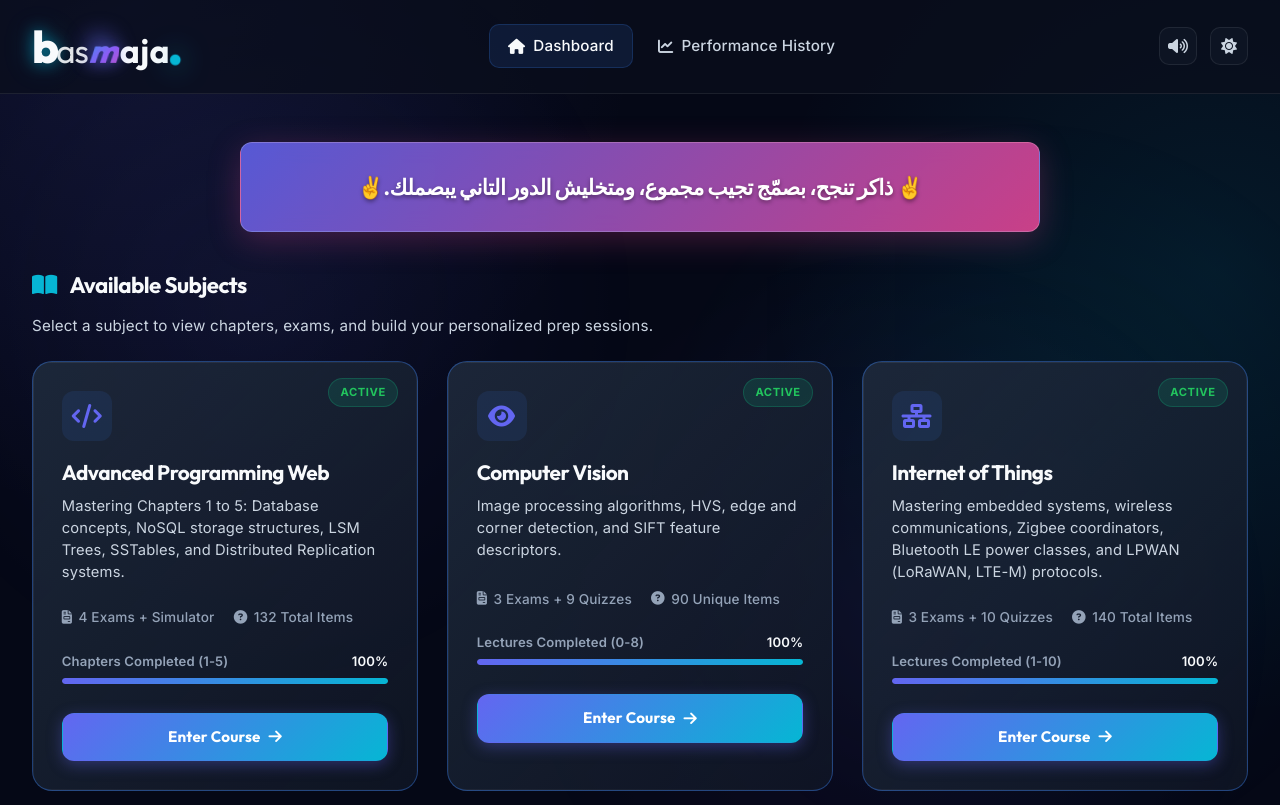
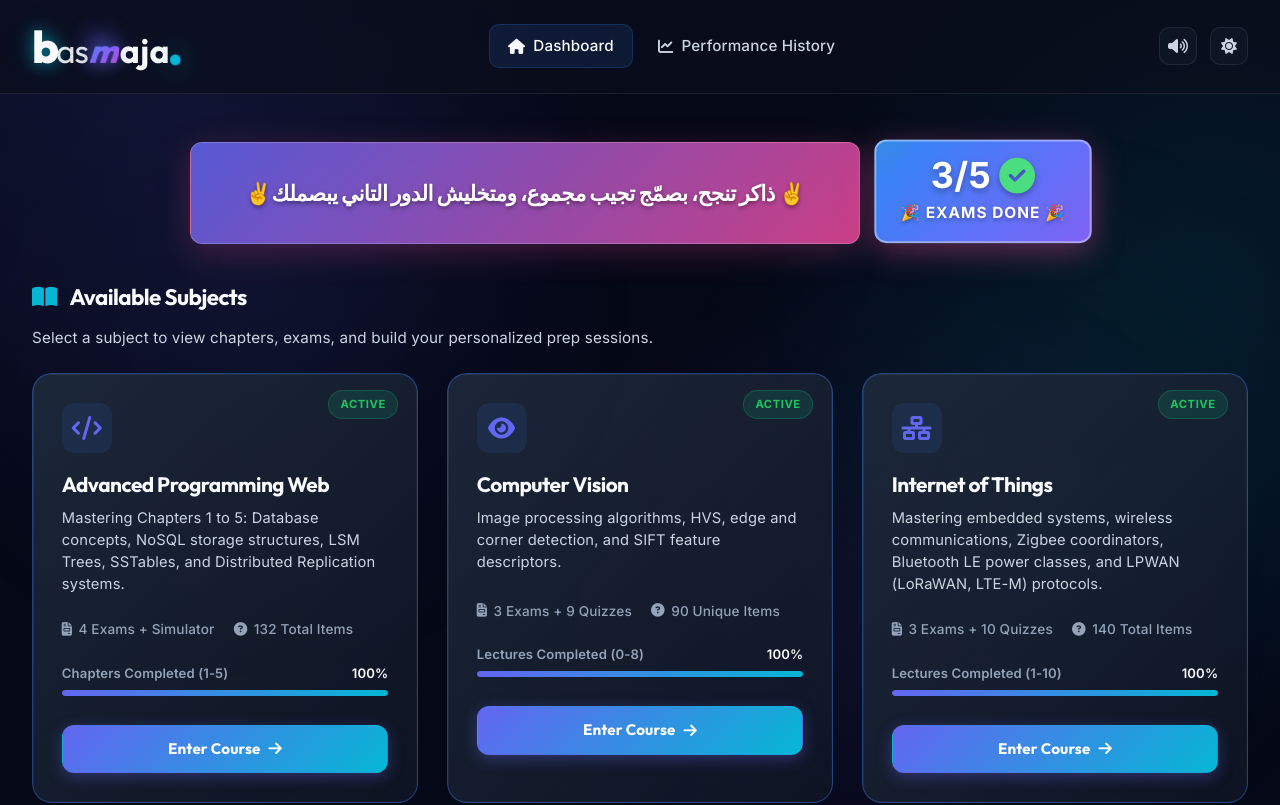
Before and after one commit to Zyad256/Exams, a React (Vite) app in the folder frontend/: page / in a window 1280 px wide. Shown: the top 805 px of the page. Built offline with nearby package versions, Linux system fonts and the light colour scheme.

Commit message:
exams progress

```diff
--- a/frontend/src/components/ui/RotatingTitle.css
+++ b/frontend/src/components/ui/RotatingTitle.css
@@ -1,17 +1,79 @@
+.rotating-title-wrapper {
+  display: flex;
+  align-items: stretch;
+  justify-content: center;
+  gap: 1rem;
+  margin: 1rem auto 2.5rem;
+  max-width: 900px;
+}
+
 .rotating-title-container {
   text-align: center;
-  margin: 1rem auto 2.5rem;
   padding: 1.5rem;
   background: linear-gradient(135deg, rgba(99, 102, 241, 0.85), rgba(236, 72, 153, 0.85));
   border-radius: 12px;
   border: 1px solid rgba(255, 255, 255, 0.2);
   box-shadow: 0 8px 32px rgba(236, 72, 153, 0.25);
-  max-width: 800px;
   backdrop-filter: blur(12px);
   min-height: 90px;
   display: flex;
   align-items: center;
   justify-content: center;
+  flex: 1;
+}
+
+.exams-progress-badge {
+  display: flex;
+  flex-direction: column;
+  align-items: center;
+  justify-content: center;
+  background: linear-gradient(135deg, #10b981, #3b82f6, #8b5cf6, #ec4899);
+  background-size: 300% 300%;
+  border-radius: 12px;
+  border: 2px solid rgba(255, 255, 255, 0.4);
+  padding: 1rem 1.5rem;
+  min-width: 150px;
+  box-shadow: 0 8px 32px rgba(236, 72, 153, 0.4);
+  animation: celebrateGradient 5s ease infinite, celebrateBounce 2s infinite ease-in-out;
+}
+
+.progress-number {
+  font-size: 2.2rem;
+  font-weight: 900;
+  color: #ffffff;
+  display: flex;
+  align-items: center;
+  gap: 0.5rem;
+  line-height: 1;
+  text-shadow: 0 3px 6px rgba(0, 0, 0, 0.3);
+}
+
+.progress-label {
+  font-size: 0.95rem;
+  font-weight: 800;
+  color: #ffffff;
+  text-transform: uppercase;
+  letter-spacing: 1px;
+  margin-top: 0.5rem;
+  text-align: center;
+  text-shadow: 0 2px 4px rgba(0, 0, 0, 0.3);
+}
+
+@keyframes celebrateGradient {
+  0% { background-position: 0% 50%; }
+  50% { background-position: 100% 50%; }
+  100% { background-position: 0% 50%; }
+}
+
+@keyframes celebrateBounce {
+  0%, 100% { transform: translateY(0) scale(1); }
+  50% { transform: translateY(-5px) scale(1.05); }
+}
+
+@media (max-width: 768px) {
+  .rotating-title-wrapper {
+    flex-direction: column;
+  }
 }
 
 .rotating-title-text {
--- a/frontend/src/components/ui/RotatingTitle.jsx
+++ b/frontend/src/components/ui/RotatingTitle.jsx
@@ -3,17 +3,17 @@ import './RotatingTitle.css';
 
 const sentences = [
   // also add ✌️to the begining of sentences so sentences start with ✌️
-  "✌️ ذاكر شوية، بصمّج شوية، المهم تعدّي من أول مرة.✌️",
-  "✌️ ذاكر تنجح، بصمّج تجيب مجموع، ومتخليش الدور التاني يبصملك.✌️",
-  "✌️ ذاكر للنجاح، بصمّج للمجموع، وتجنب الدور التاني بأي طريقة مشروعة.✌️",
-  "✌️ ذاكر تنجح، بصمّج تعلي المجموع، والباقي على الله.✌️",
-  "✌️ لما المذاكرة متكفّيش، البصمجة مبتقصرش.✌️",
-  "✌️ الامتحان أسهل مما تتخيل، بس محتاج شوية تركيز وشوية بصمجة.✌️",
-  "✌️ البصمجة هي طريقك للنجاح، بس متنساش تذاكر كويس.✌️",
-  "✌️ متخليش كلمة دور تاني تخش حياتك، معاك بصمجه كل حاجة هتبقى تمام.✌️",
-  "✌️ ذاكر تنجح، بصمّج تجيب مجموع، وخلي الدور التاني لغيرك.✌️",
-  "✌️ بصمّج على قد ما تقدر، وذاكر على قد ما تحتاج.✌️",
-  " طول ما الامتحان مش بكرة يبقي الدنيا لسه بخير\n ✌️محمد أبو بكر✌️"
+  "✌️ ذاكر شوية، بصمّج شوية، المهم تعدّي من أول مرة✌️",
+  "✌️ ذاكر تنجح، بصمّج تجيب مجموع، ومتخليش الدور التاني يبصملك✌️",
+  "✌️ ذاكر للنجاح، بصمّج للمجموع، وتجنب الدور التاني بأي طريقة مشروعة✌️",
+  "✌️ ذاكر تنجح، بصمّج تعلي المجموع، والباقي على الله✌️",
+  "✌️ لما المذاكرة متكفّيش، البصمجة مبتقصرش✌️",
+  "✌️ الامتحان أسهل مما تتخيل، بس محتاج شوية تركيز وشوية بصمجة✌️",
+  "✌️ البصمجة هي طريقك للنجاح، بس متنساش تذاكر كويس✌️",
+  "✌️ متخليش كلمة دور تاني تخش حياتك، معاك بصمجه كل حاجة هتبقى تمام✌️",
+  "✌️ ذاكر تنجح، بصمّج تجيب مجموع، وخلي الدور التاني لغيرك✌️",
+  "✌️ بصمّج على قد ما تقدر، وذاكر على قد ما تحتاج✌️",
+  "طول ما الامتحان مش بكرة يبقي الدنيا لسه بخير\n ✌️محمد أبو بكر✌️"
 ];
 
 export default function RotatingTitle() {
@@ -27,10 +27,16 @@ export default function RotatingTitle() {
   }, []);
 
   return (
-    <div className="rotating-title-container">
-      <h2 className="rotating-title-text" key={index}>
-        {sentences[index]}
-      </h2>
+    <div className="rotating-title-wrapper">
+      <div className="rotating-title-container">
+        <h2 className="rotating-title-text" key={index}>
+          {sentences[index]}
+        </h2>
+      </div>
+      <div className="exams-progress-badge">
+        <div className="progress-number">3/5 <i className="fa-solid fa-circle-check" style={{ color: '#4ade80' }}></i></div>
+        <div className="progress-label">🎉 Exams Done 🎉</div>
+      </div>
     </div>
   );
 }
```
